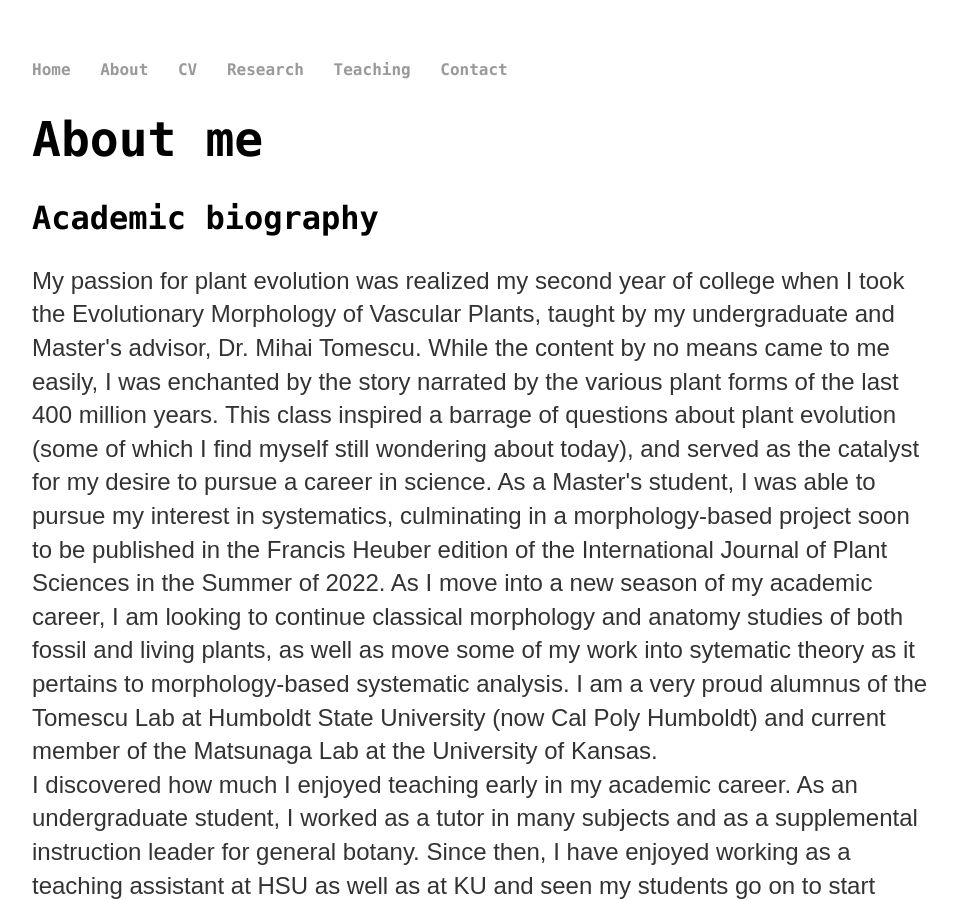
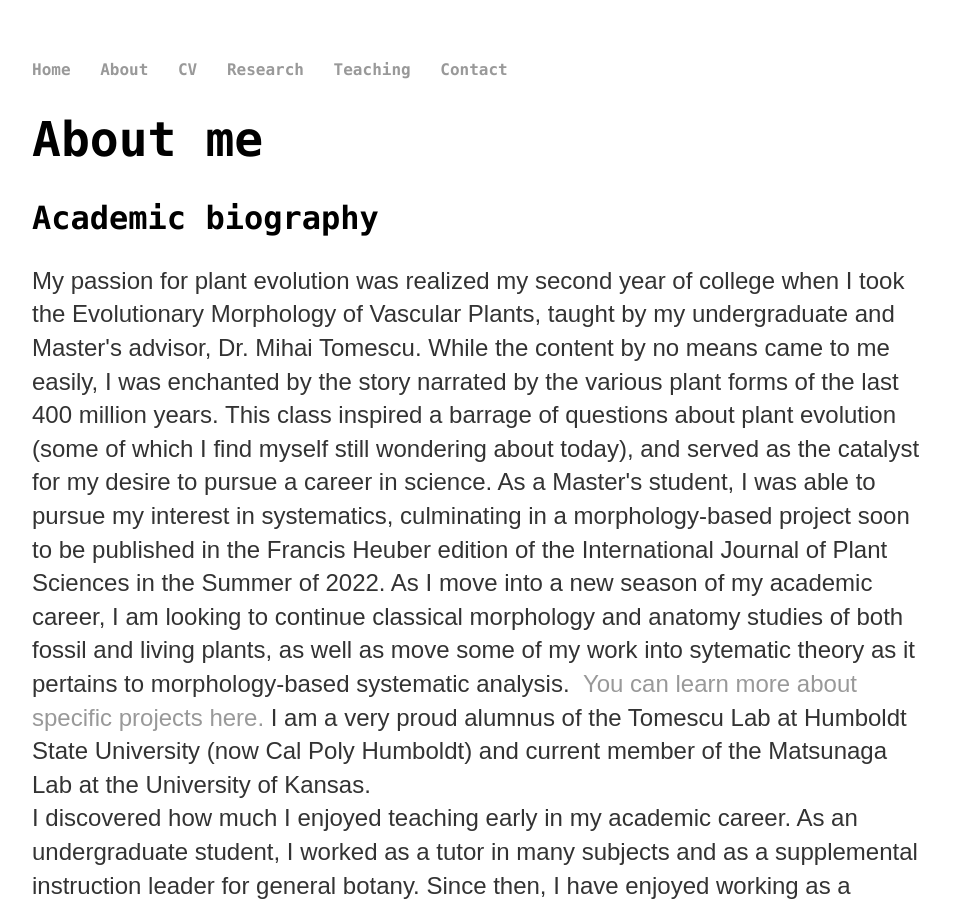
Before and after one commit to megannibbs/megannibbelink.github.io, a Jekyll site: the page built from about/index.html, in a window 1280 px wide and 900 px high. Shown: the whole window, without its empty margins (160-1117 px from the left). Built offline with Jekyll 4.4.1, drawn with Linux system fonts in a browser that asks for light colours.

Commit message:
Update index.html

```diff
--- a/about/index.html
+++ b/about/index.html
@@ -10,7 +10,7 @@ title: Meg Nibbelink | About
 		of the last 400 million years. This class inspired a barrage of questions about plant evolution (some of which I find myself still wondering about today),
 		and served as the catalyst for my desire to pursue a career in science. As a Master's student, I was able to pursue my interest in systematics, culminating in a morphology-based project
 		soon to be published in the Francis Heuber edition of the International Journal of Plant Sciences in the Summer of 2022. As I move into a new season of my academic career, I am looking to
-		continue classical morphology and anatomy studies of both fossil and living plants, as well as move some of my work into sytematic theory as it pertains to morphology-based systematic analysis. I am a very proud alumnus of the Tomescu Lab at Humboldt State University (now Cal Poly Humboldt)
+		continue classical morphology and anatomy studies of both fossil and living plants, as well as move some of my work into sytematic theory as it pertains to morphology-based systematic analysis. <a href="/research">&nbsp;You can learn more about specific projects here.</a> I am a very proud alumnus of the Tomescu Lab at Humboldt State University (now Cal Poly Humboldt)
 		and current member of the Matsunaga Lab at the University of Kansas.</br>
 		I discovered how much I enjoyed teaching early in my academic career. As an undergraduate student, I worked as a tutor in many subjects and as a supplemental instruction leader for general botany.
 		Since then, I have enjoyed working as a teaching assistant at HSU as well as at KU and seen my students go on to start careers in industry, go to grad school, and recieve numerous awards and scholarships. Aside from my current position as a teaching assistant, I am looking forward to expanding my teaching into my forthcoming involvement in The Carpentries and The RETURN Project at KU
```
